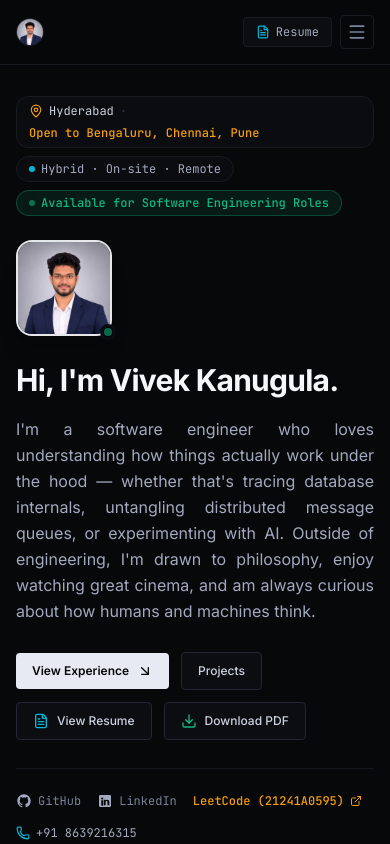
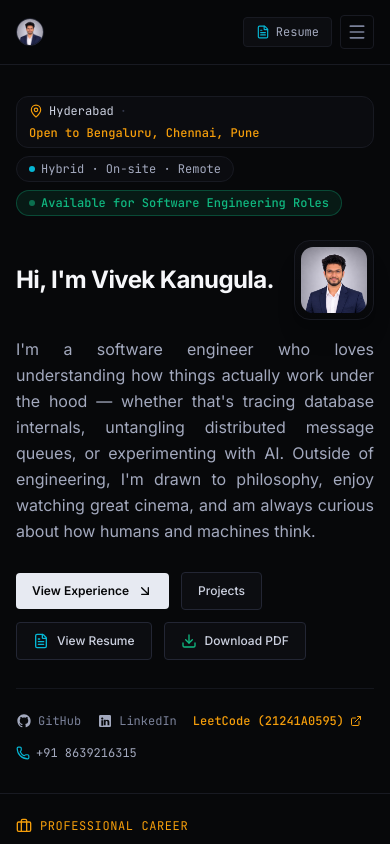
Before and after one commit to vivek-kanugula/portfolio, a React (Vite) app: page / in a window 390 px wide. Shown: the top 844 px of the page. Built offline with nearby package versions, Linux system fonts and the light colour scheme.

Commit message:
refactor: remove caption from profile card and align mobile photo side-by-side with headline

```diff
--- a/src/components/Hero.tsx
+++ b/src/components/Hero.tsx
@@ -38,25 +38,26 @@ export const Hero: React.FC<HeroProps> = ({ onOpenResume }) => {
           {/* Left Column: Bio & Core Actions */}
           <div className="lg:col-span-7 xl:col-span-8">
 
-            {/* Mobile-only Avatar (Hidden on Desktop) */}
-            <div className="lg:hidden mb-5">
-              <div className="relative inline-block">
-                <img
-                  src="/profile.jpg"
-                  alt={PROFILE_DATA.name}
-                  className="h-24 w-24 sm:h-28 sm:w-28 rounded-2xl object-cover object-top border-2 border-mono-750 bg-mono-900 shadow-xl"
-                  loading="eager"
-                />
-                <span className="absolute -bottom-1 -right-1 flex h-4 w-4 items-center justify-center rounded-full bg-mono-950 border-2 border-mono-900">
-                  <span className="h-2 w-2 rounded-full bg-telemetry-emerald animate-pulse" />
-                </span>
+            {/* Headline & Mobile Profile Pic Row (Headline on left, Photo on right — same as laptop view) */}
+            <div className="flex items-center justify-between gap-4 lg:block">
+              <h1 className="text-2xl sm:text-4xl lg:text-5xl xl:text-6xl font-bold tracking-tight text-mono-50 font-sans leading-tight">
+                Hi, I'm {PROFILE_DATA.name}.
+              </h1>
+
+              {/* Mobile Profile Photo (Visible on mobile, hidden on lg; sits to the right of headline) */}
+              <div className="lg:hidden shrink-0">
+                <div className="relative w-20 h-20 sm:w-24 sm:h-24 rounded-2xl border border-mono-800 bg-gradient-to-b from-mono-900/90 to-mono-950 p-1.5 shadow-xl">
+                  <div className="relative aspect-square w-full h-full overflow-hidden rounded-xl bg-mono-900">
+                    <img
+                      src="/profile.jpg"
+                      alt={PROFILE_DATA.name}
+                      className="h-full w-full object-cover object-top"
+                      loading="eager"
+                    />
+                  </div>
+                </div>
               </div>
             </div>
-
-            {/* Headline */}
-            <h1 className="text-3xl sm:text-5xl lg:text-5xl xl:text-6xl font-bold tracking-tight text-mono-50 font-sans leading-tight">
-              Hi, I'm {PROFILE_DATA.name}.
-            </h1>
 
             {/* Bio Paragraph */}
             <p className="mt-4 sm:mt-5 text-base sm:text-lg leading-relaxed text-mono-300 font-sans max-w-2xl text-justify">
@@ -147,26 +148,16 @@ export const Hero: React.FC<HeroProps> = ({ onOpenResume }) => {
             <div className="relative w-full max-w-[340px] xl:max-w-[360px]">
 
               {/* Card Container */}
-              <div className="relative rounded-2xl border border-mono-800 bg-gradient-to-b from-mono-900/90 to-mono-950 p-2.5 shadow-2xl backdrop-blur-sm group transition-all duration-300 hover:border-mono-700">
+              <div className="relative rounded-2xl border border-mono-800 bg-gradient-to-b from-mono-900/90 to-mono-950 p-2 sm:p-2.5 shadow-2xl backdrop-blur-sm group transition-all duration-300 hover:border-mono-700">
 
                 {/* Image Frame */}
                 <div className="relative aspect-square w-full overflow-hidden rounded-xl bg-mono-900">
                   <img
                     src="/profile.jpg"
-                    alt={`${PROFILE_DATA.name} — ${PROFILE_DATA.role}`}
+                    alt={PROFILE_DATA.name}
                     className="h-full w-full object-cover object-top transition-transform duration-500 ease-out group-hover:scale-[1.02]"
                     loading="eager"
                   />
-                  <div className="absolute inset-0 bg-gradient-to-t from-mono-950/60 via-transparent to-transparent opacity-50 pointer-events-none" />
-                </div>
-
-                {/* Technical Caption Bar */}
-                <div className="mt-3 px-2 pb-1 flex items-center justify-between text-xs font-mono">
-                  <div className="flex items-center gap-2">
-                    <span className="h-2 w-2 rounded-full bg-telemetry-emerald animate-pulse" />
-                    <span className="text-mono-200 font-medium font-sans">{PROFILE_DATA.name}</span>
-                  </div>
-                  <span className="text-mono-400 text-[11px] font-mono">{PROFILE_DATA.role}</span>
                 </div>
 
               </div>
```
